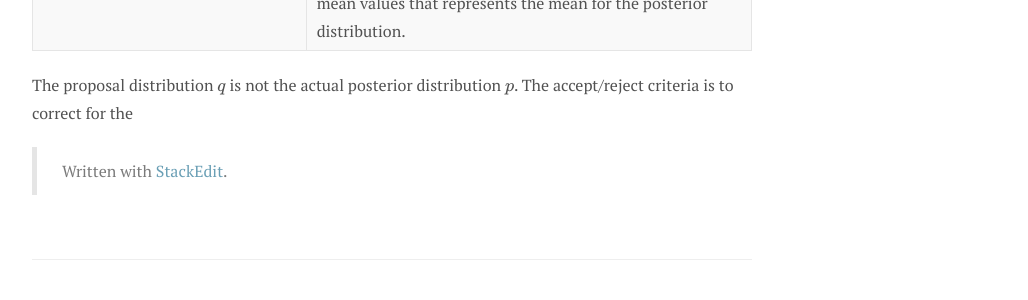
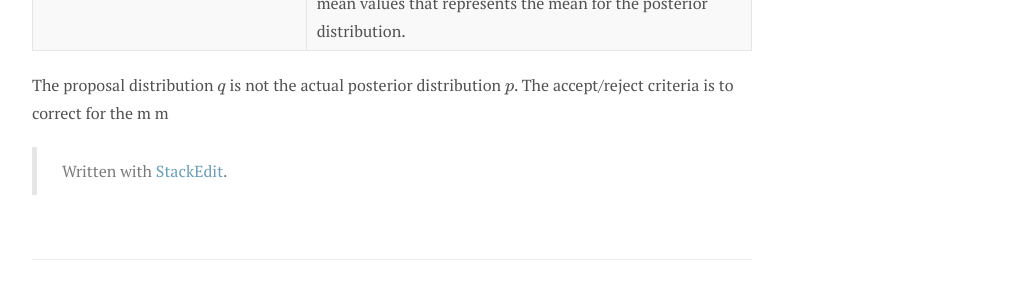
Before and after one commit to andylikescodes/andylikescodes.github.io, a Jekyll site: the page built from _posts/2020-07-29-Metropolis-Hasting-Algorithm.md, in a window 1280 px wide and 1282 px high. Shown: the part 673-973 px from the top of the window, without its empty margins (248-1276 px from the left). Built offline with Jekyll 4.4.1, drawn with Linux system fonts in a browser that asks for light colours; nearby versions of some CDN libraries; formulas are drawn with MathJax 3; comment, search, counter and statistics services are not loaded; part of the change alters nothing that is shown.

```diff
--- a/_posts/2020-07-29-Metropolis-Hasting-Algorithm.md
+++ b/_posts/2020-07-29-Metropolis-Hasting-Algorithm.md
@@ -11,10 +11,11 @@ Bayesian statistics allows us to caluculate the posterior distribution using the
 
 The Metropolis Hasting algorithm uses a proposal distribution, and draw samples $\theta^*$ from this proposal distribution:$$\theta^* \sim q(\theta^*|\theta_{i-1})$$ This distribution shows that the drawing is a markov chain, the probability of drawing a specific $\theta^*$ given the previous draw $\theta_{i-1}$. Based on some accept/reject criteria, all the accepted $\theta^*$s gives us simulated samples for the posterior distribution (? or just give us values around the mean with a normal distribution?). These samples converges to a mean values that represents the mean for the posterior distribution.
 
-The proposal distribution $q$ is not the actual posterior distribution $p$. The accept/reject criteria is to correct for the
+The proposal distribution $q$ is not the actual posterior distribution $p$. The accept/reject criteria is to correct for the   m m
 
 
 > Written with [StackEdit](https://stackedit.io/).
 <!--stackedit_data:
-eyJoaXN0b3J5IjpbLTE4NjQ5NzQ3OTYsLTI1MzA2NzgwMl19
+eyJoaXN0b3J5IjpbMjQ5NjQ5NTUwLC0xODY0OTc0Nzk2LC0yNT
+MwNjc4MDJdfQ==
 -->
```
